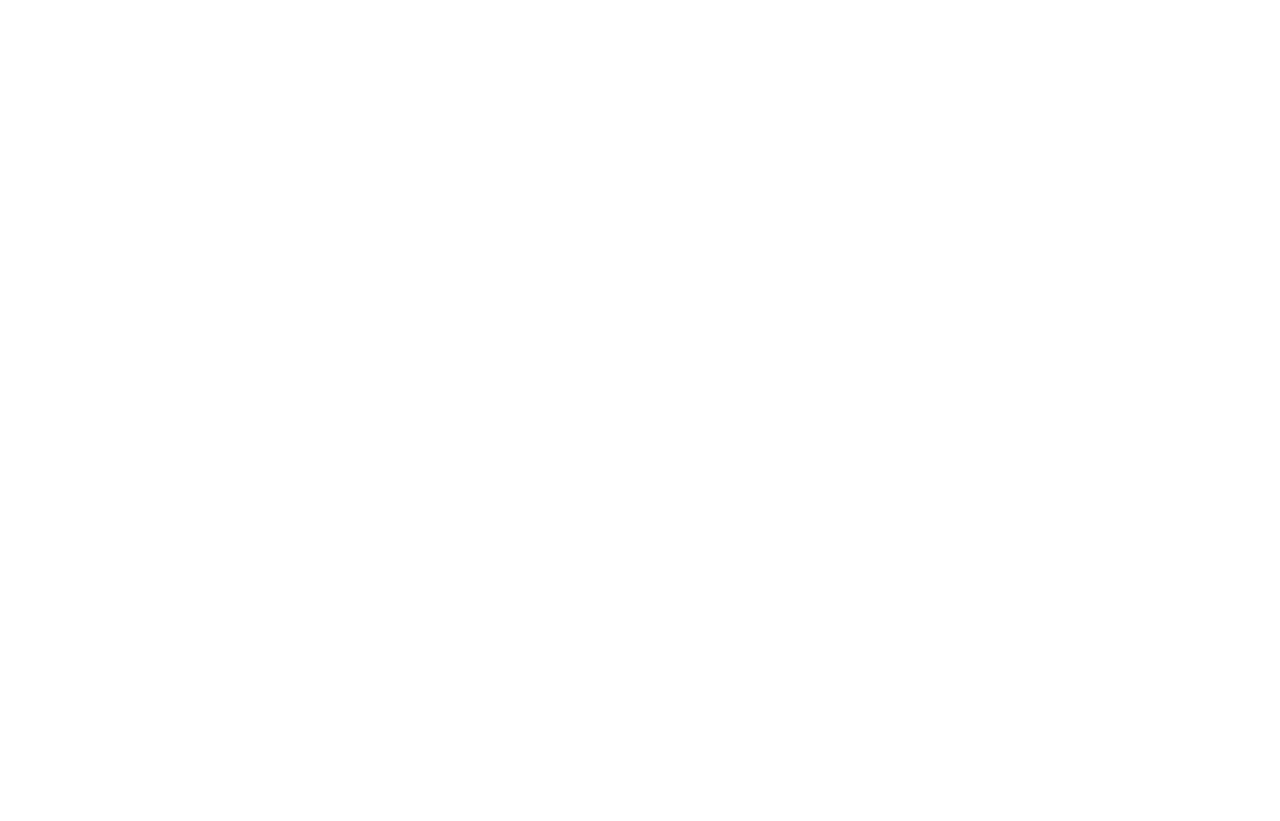
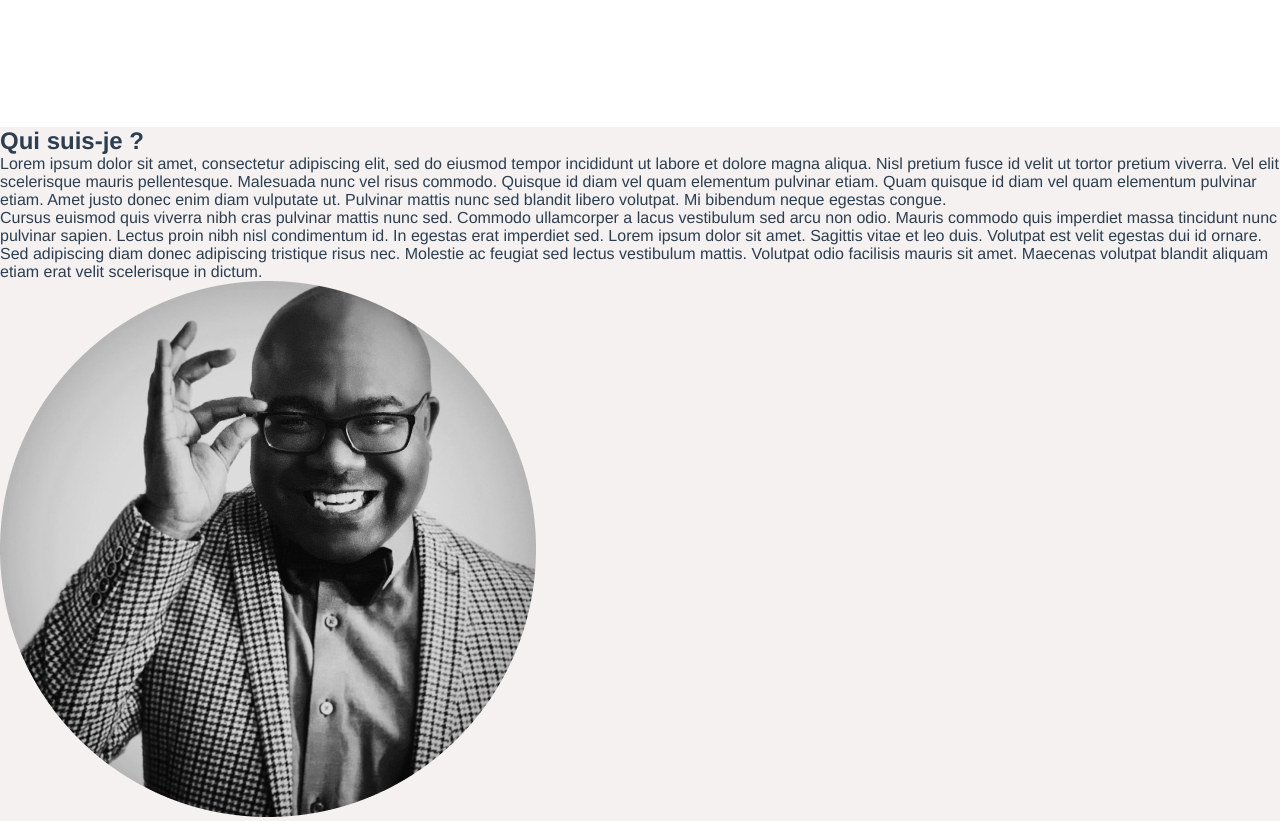
Before and after one commit to sandioui/celebrationslespinasse, a Vue app: page / in a window 1280 px wide. Shown: the part 2280-3101 px from the top of the page. Before the commit the page ends 2268 px from the top, so only its background shows below. Built offline with nearby package versions, Linux system fonts and the light colour scheme.

Commit message:
addind stuff

```diff
--- a/src/views/Home.vue
+++ b/src/views/Home.vue
@@ -90,6 +90,27 @@
 
         </div>
     </div>
+
+    <section class="background-wrapper-beige">
+        <div id="section3">
+            <div id="section3_text">
+                <h1 id="section3_title">
+                    Qui suis-je ?
+                </h1>
+                <div id="section3_paragraph">
+                    Lorem ipsum dolor sit amet, consectetur adipiscing elit, sed do eiusmod tempor incididunt ut labore et dolore magna aliqua. Nisl pretium fusce id velit ut tortor pretium viverra. Vel elit scelerisque mauris pellentesque. Malesuada nunc vel risus commodo. Quisque id diam vel quam elementum pulvinar etiam. Quam quisque id diam vel quam elementum pulvinar etiam. Amet justo donec enim diam vulputate ut. Pulvinar mattis nunc sed blandit libero volutpat. Mi bibendum neque egestas congue.
+                    <br> Cursus euismod quis viverra nibh cras pulvinar mattis nunc sed. Commodo ullamcorper a lacus vestibulum sed arcu non odio. Mauris commodo quis imperdiet massa tincidunt nunc pulvinar sapien. Lectus proin nibh nisl condimentum id. In egestas erat imperdiet sed. Lorem ipsum dolor sit amet. Sagittis vitae et leo duis. Volutpat est velit egestas dui id ornare.
+                    <br>Sed adipiscing diam donec adipiscing tristique risus nec. Molestie ac feugiat sed lectus vestibulum mattis. Volutpat odio facilisis mauris sit amet. Maecenas volutpat blandit aliquam etiam erat velit scelerisque in dictum.
+                </div>
+            </div>
+
+            <div id="section3_pictures">
+                <img id="steeve-branding" src="../assets/steeve_branding.png" >
+
+            </div>
+        </div>
+    </section>
+
 </template>
 
 <script>
@@ -145,7 +166,7 @@
 
     #ceremony-img {
         padding: 0 0;
-        width: 560px;
+        width: 43vh;
         float:right;
         clear:right;
     }
@@ -156,7 +177,8 @@
         right: 352px;
         bottom: 100px;
         z-index: 1;
-        top: 676px
+        top: 676px;
+        width: 35vh;
     }
 
     #section2 {
@@ -184,7 +206,7 @@
     }
 
     #section2 #last_row {
-        margin-bottom: 0px;
+        margin-bottom: 139px;
     }
 
 
```
Also changed, not shown: src/assets/steeve_branding.png (added).
